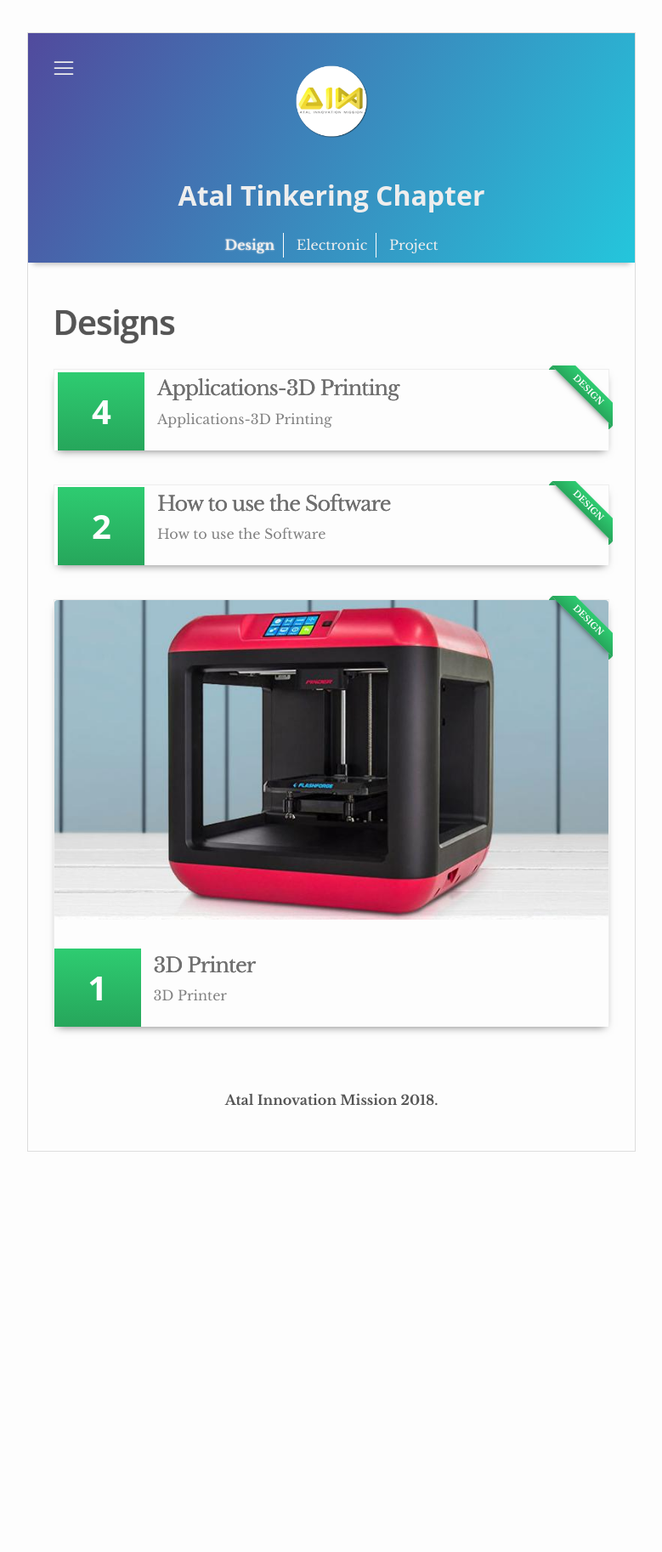
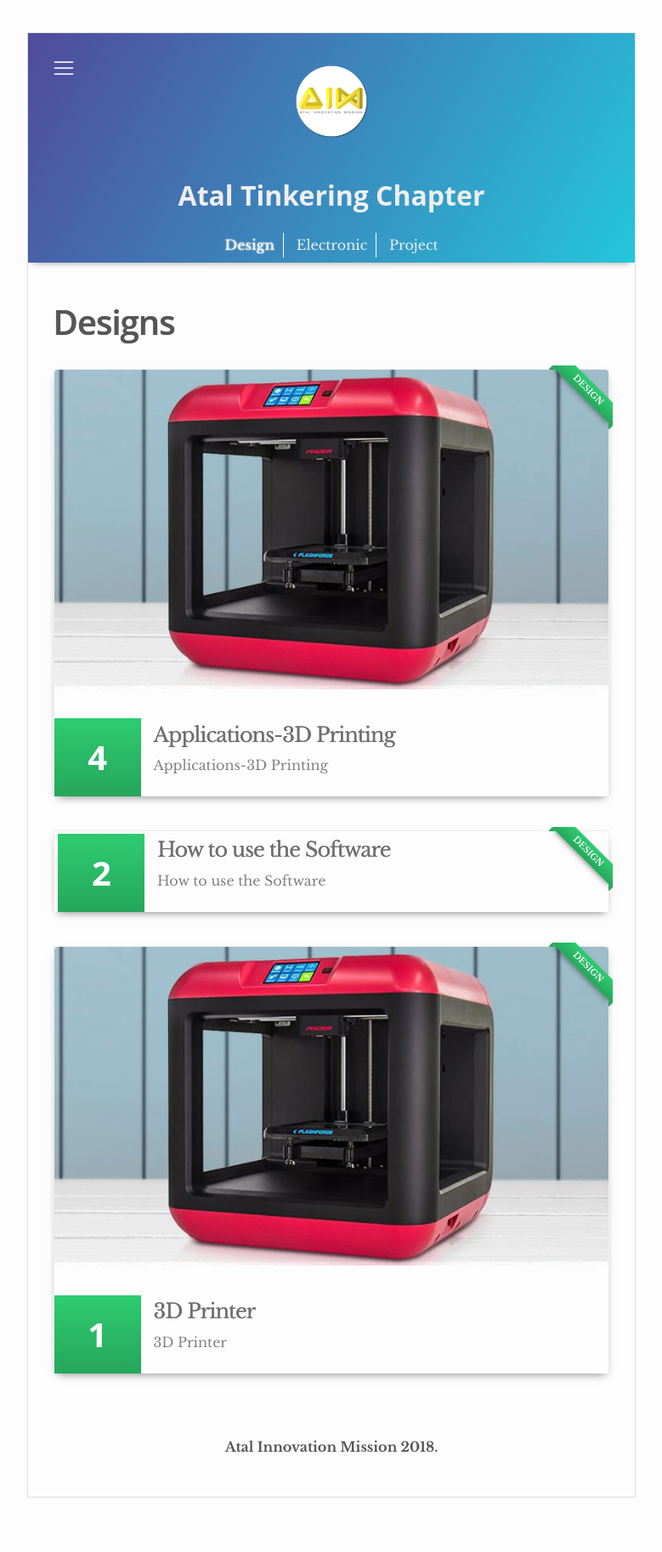
Before and after one commit to yugn27/atel, a Jekyll site: the page built from _pages/design.html, in a window 1280 px wide. Shown: the whole page at 85% size, without its empty margins (250-1029 px from the left). Built offline with Jekyll 4.4.1, drawn with Linux system fonts in a browser that asks for light colours; before the commit the page ends 1419 px from its top, so only the background shows below that.

Commit message:
Update 2017-02-04-Applications-3d-Printing.markdown

```diff
--- a/_posts/2017-02-04-Applications-3d-Printing.markdown
+++ b/_posts/2017-02-04-Applications-3d-Printing.markdown
@@ -2,6 +2,7 @@
 layout: post
 title:  "Applications-3D Printing"
 description: Applications-3D Printing
+image: 'https://yugn27.github.io/atel/images/design/3dprinterpost.jpg'
 categories: design
 ---
 
```
